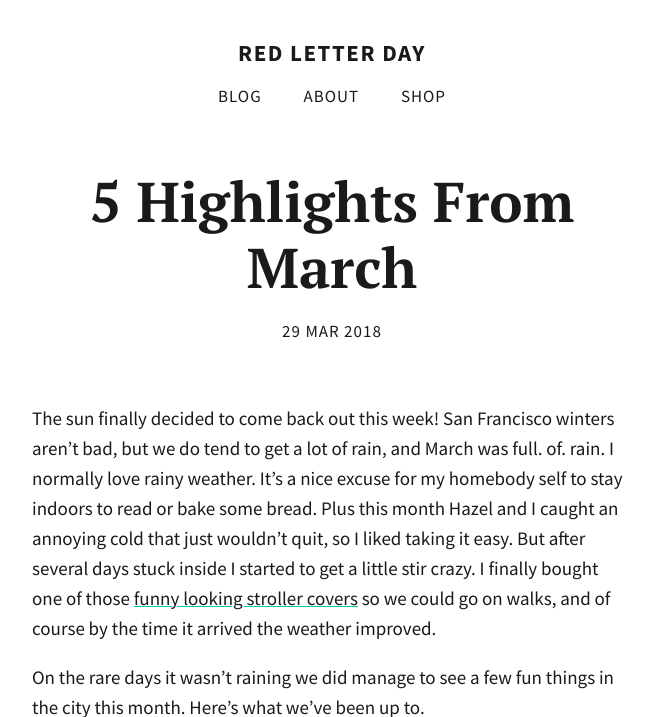
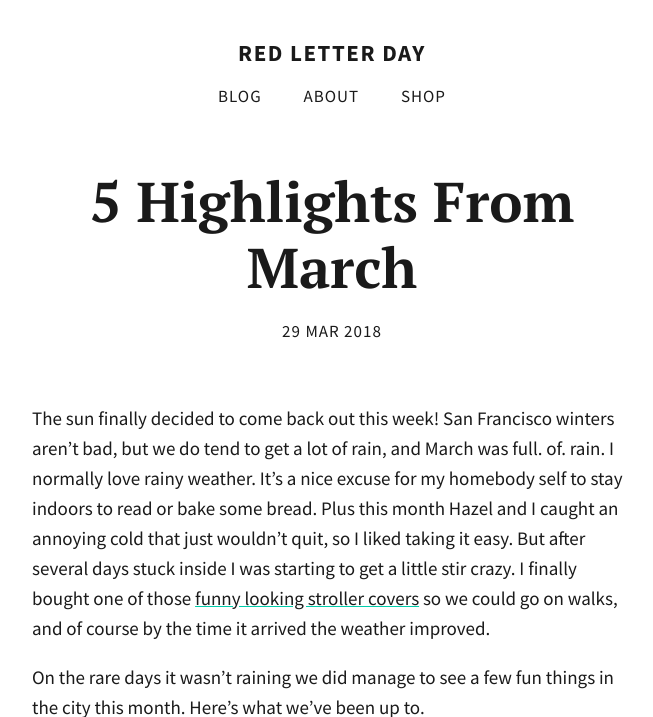
Before and after one commit to totiffany/totiffany.github.io, a Jekyll site: the page built from _posts/2018-03-29-5-Highlights-From-March.md, in a window 1280 px wide and 900 px high, cut to the strip 0-717 px from the top of the window. Shown: the whole strip, without its empty margins (308-961 px from the left). Built offline with Jekyll 4.4.1, drawn with Linux system fonts in a browser that asks for light colours; our own code applies the rules of GitHub Pages for plain Markdown files; comment, search, counter and statistics services are not loaded.

Commit message:
Update 2018-03-29-5-Highlights-From-March.md

```diff
--- a/_posts/2018-03-29-5-Highlights-From-March.md
+++ b/_posts/2018-03-29-5-Highlights-From-March.md
@@ -2,7 +2,7 @@
 published: true
 image: haas-lilienthal-house.jpg
 ---
-The sun finally decided to come back out this week! San Francisco winters aren’t bad, but we do tend to get a lot of rain, and March was full. of. rain. I normally love rainy weather. It’s a nice excuse for my homebody self to stay indoors to read or bake some bread. Plus this month Hazel and I caught an annoying cold that just wouldn’t quit, so I liked taking it easy. But after several days stuck inside I started to get a little stir crazy. I finally bought one of those [funny looking stroller covers](https://www.amazon.com/gp/product/B003N64Z7W/ref=as_li_tl?ie=UTF8&camp=1789&creative=9325&creativeASIN=B003N64Z7W&linkCode=as2&tag=redletterda04-20&linkId=71d721691058dd47edc95c5eaa58407c) so we could go on walks, and of course by the time it arrived the weather improved.
+The sun finally decided to come back out this week! San Francisco winters aren’t bad, but we do tend to get a lot of rain, and March was full. of. rain. I normally love rainy weather. It’s a nice excuse for my homebody self to stay indoors to read or bake some bread. Plus this month Hazel and I caught an annoying cold that just wouldn’t quit, so I liked taking it easy. But after several days stuck inside I was starting to get a little stir crazy. I finally bought one of those [funny looking stroller covers](https://www.amazon.com/gp/product/B003N64Z7W/ref=as_li_tl?ie=UTF8&camp=1789&creative=9325&creativeASIN=B003N64Z7W&linkCode=as2&tag=redletterda04-20&linkId=71d721691058dd47edc95c5eaa58407c) so we could go on walks, and of course by the time it arrived the weather improved.
 
 On the rare days it wasn't raining we did manage to see a few fun things in the city this month. Here's what we've been up to.
 
```
